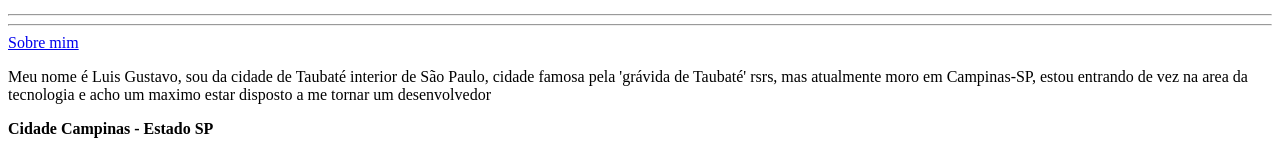
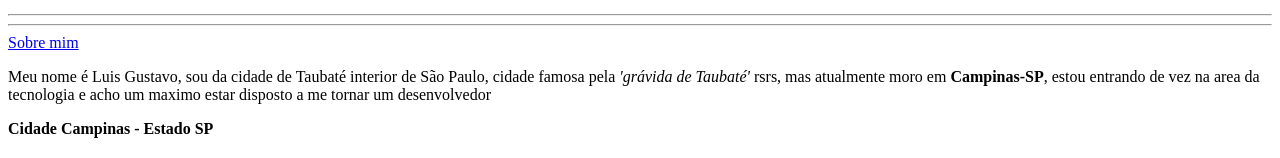
Before and after one commit to gustCamp0s/gustCamp0s.github.io, a plain HTML site: page index.html in a window 1280 px wide. Shown: the part 640-798 px from the top of the page. Drawn offline with Linux system fonts and the light colour scheme.

Commit message:
adicionado letras italico e negrito na descrição sobre mim

```diff
--- a/index.html
+++ b/index.html
@@ -15,7 +15,7 @@
 <hr>
 <hr>
 <a href="Meu nome é Luis Gustavo, sou da cidade de Taubaté interior de São Paulo, cidade famosa pela 'grávida de Taubaté' rsrs, mas atualmente moro em Campinas-SP, estou entrando de vez na area da tecnologia e acho um maximo estar disposto a me tornar um desenvolvedor">Sobre mim</a>
-<p>Meu nome é Luis Gustavo, sou da cidade de Taubaté interior de São Paulo, cidade famosa pela 'grávida de Taubaté' rsrs, mas atualmente moro em Campinas-SP, estou entrando de vez na area da tecnologia e acho um maximo estar disposto a me tornar um desenvolvedor</p>
+<p>Meu nome é Luis Gustavo, sou da cidade de Taubaté interior de São Paulo, cidade famosa pela <em>'grávida de Taubaté'</em> rsrs, mas atualmente moro em <b>Campinas-SP</b>, estou entrando de vez na area da tecnologia e acho um maximo estar disposto a me tornar um desenvolvedor</p>
 
 <p class="resido"><strong>Cidade Campinas - Estado SP</strong></p>
 <h2>Lista de Habilidades</h2>
@@ -27,6 +27,5 @@
 </ul>
 <a href="IMG_20200502_063705_458.jpg">Minha foto </a>
 <a href="https://www.hawaiisurfpoint.com.br/ondas-de-pipeline-conheca-o-desafio-mais-temido-pelos-surfistas/" target="_blank">Artigo legal</a>
-
 </body>
 </html>
```
